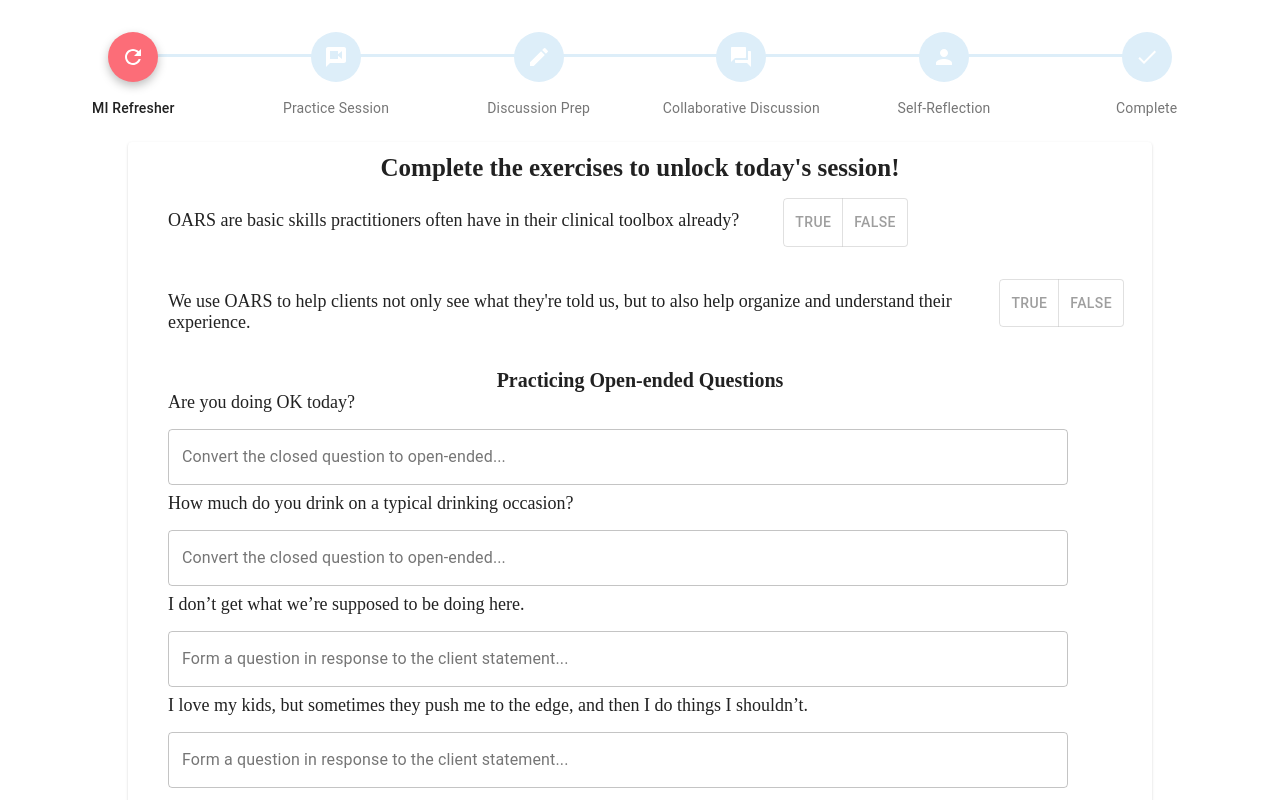
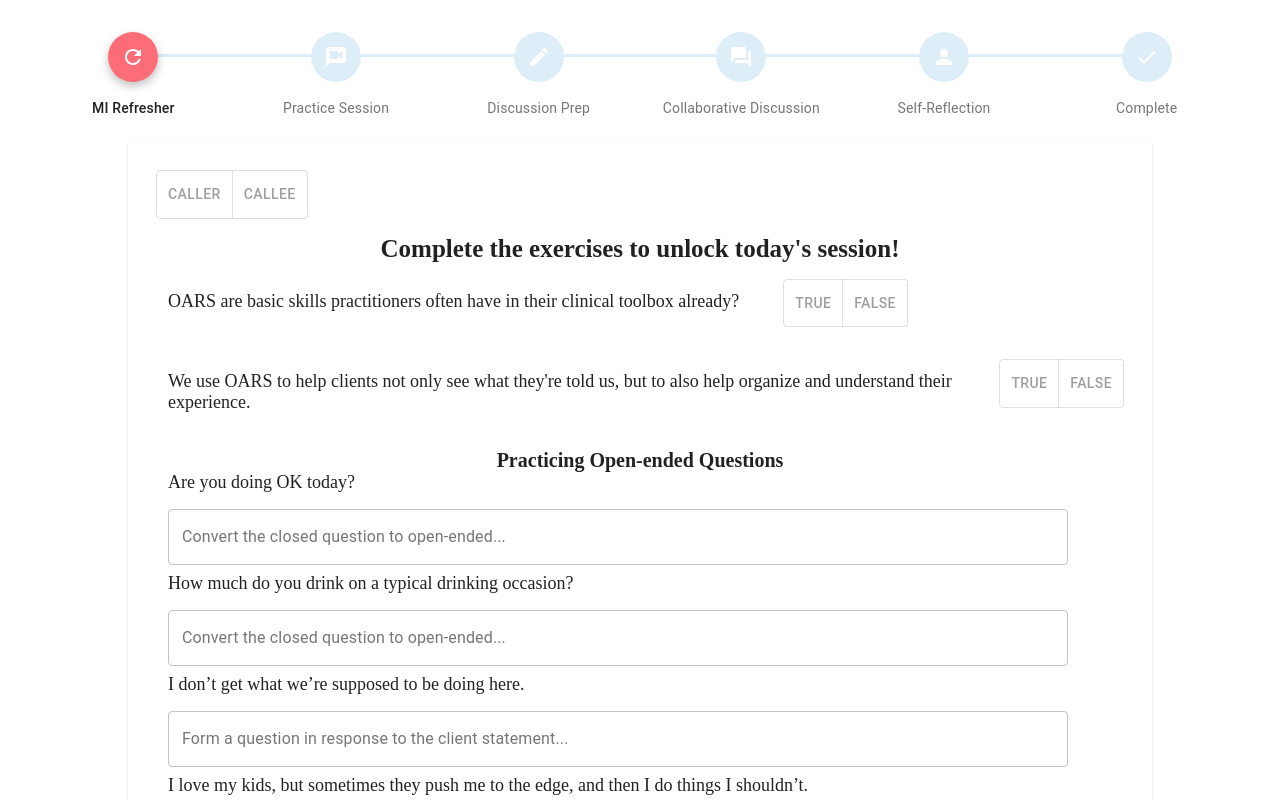
Before and after one commit to CoExLab/pinmi, a React (Create React App) app: page / in a window 1280 px wide. Shown: the top 800 px of the page. Built offline with nearby package versions, Linux system fonts and the light colour scheme; no server answers; the database is empty.

Commit message:
moved caller/callee to refresher session

```diff
--- a/src/App.js
+++ b/src/App.js
@@ -1,5 +1,5 @@
 import React from 'react';
-import {ActiveStepProvider, PinsProvider, SessionProvider} from './context/index'
+import {ActiveStepProvider, PinsProvider, SessionProvider, UserModeProvider} from './context/index'
 import Content from './components/layout/Content';
 import { Provider } from "react-redux";
 import { store } from "./components/Store";
@@ -12,9 +12,11 @@ const App = () => {
             <SessionProvider>
                 <ActiveStepProvider>
                     <PinsProvider>
-                        <main>
-                            <Content />
-                        </main>
+                        <UserModeProvider>
+                            <main>
+                                <Content />
+                            </main>
+                        </UserModeProvider>
                     </PinsProvider>
                 </ActiveStepProvider>
             </SessionProvider>
--- a/src/components/AudioReview.js
+++ b/src/components/AudioReview.js
@@ -95,8 +95,8 @@ const AudioReview = ({curPinIndex, setCurPinIndex}) => {
             pinTime: curTime,
             // pinInfos: {"pinNote": "", "pinPerspective": "", "pinCategory": "", "pinSkill": ""},
             sessionID: MiTrainingSessionID,
-            trainerPinInfos: {"pinNote": "", "pinPerspective": "", "pinCategory": "", "pinSkill": ""},
-            traineePinInfos: {"pinNote": "", "pinPerspective": "", "pinCategory": "", "pinSkill": ""},
+            callerPinInfos: {"pinNote": "", "pinPerspective": "", "pinCategory": "", "pinSkill": ""},
+            calleePinInfos: {"pinNote": "", "pinPerspective": "", "pinCategory": "", "pinSkill": ""},
         })
         .then( () => {
             setPins([...pins, ]);
--- a/src/components/DissResponse.js
+++ b/src/components/DissResponse.js
@@ -9,6 +9,9 @@ import { makeStyles } from '@material-ui/core/styles';
 import { usePins } from '../hooks/index';
 import { firebase } from "../hooks/firebase";
 
+//context
+import { useUserModeValue } from '../context';
+
 const useStyles = makeStyles((theme) => ({
     root: {
       '& > *': {
@@ -19,8 +22,8 @@ const useStyles = makeStyles((theme) => ({
   }));
 
 const DissResponse = ({curPinIndex}) => {
-    // temp user mode switcher
-    const [userMode, setUserMode] = useState("caller");
+    // user mode switcher
+    const {userMode, setUserMode} = useUserModeValue();
 
     const handleUserModeSwitch = () => {
         if(userMode === "caller"){
@@ -121,8 +124,8 @@ const DissResponse = ({curPinIndex}) => {
         <Grid item xs={12} sm={8}>
             <Paper >
                 <h2>{userMode}</h2>
-                <Button variant="contained" onClick = {() => handleUserModeSwitch()}>userMode switcher</Button>
-                <Box m={2} height={700} >
+                {/* <Button variant="contained" onClick = {() => handleUserModeSwitch()}>userMode switcher</Button> */}
+                <Box m={2} height={750} >
                     <Box fontStyle="italic" fontSize={18}>
                         Pinned at {formatTime(pins.map(pin => pin.pinTime)[curPinIndex])}
                     </Box>
--- a/src/components/Notetaking.js
+++ b/src/components/Notetaking.js
@@ -7,6 +7,9 @@ import MISkillsSheet from './layout/MISkillsSheet';
 // firebase hook
 import { usePins } from '../hooks/index';
 import { firebase } from "../hooks/firebase";
+
+//context
+import { useUserModeValue } from '../context';
 
 const Notetaking = ({curPinIndex}) => {
     //creating a refernce for TextField Component
@@ -23,16 +26,16 @@ const Notetaking = ({curPinIndex}) => {
     const [curPerspectiveInfo, setCurPerspectiveInfo] = useState('');
     const [curSkillInfo, setCurSkillInfo] = useState('');
 
-    // temp user mode switcher
-    const [userMode, setUserMode] = useState("caller");
+    // user mode switcher
+    const {userMode, setUserMode} = useUserModeValue();
 
-    const handleUserModeSwitch = () => {
-        if(userMode === "caller"){
-            setUserMode("callee");
-        } else{
-            setUserMode("caller");
-        }
-    }
+    // const handleUserModeSwitch = () => {
+    //     if(userMode === "caller"){
+    //         setUserMode("callee");
+    //     } else{
+    //         setUserMode("caller");
+    //     }
+    // }
 
     useEffect(() => {
         fetchCurTextVal(`${userMode}PinInfos.pinNote`);
@@ -105,7 +108,7 @@ const Notetaking = ({curPinIndex}) => {
         <Grid item xs={12} sm={8}>
             <Paper >
                 <h2>{userMode}</h2>
-                <Button variant="contained" onClick = {() => handleUserModeSwitch()}>userMode switcher</Button>
+                {/* <Button variant="contained" onClick = {() => handleUserModeSwitch()}>userMode switcher</Button> */}
                 <Box m={2} height={700} >
                     {curPinIndex !== -1 ?
                         <Box fontStyle="italic" fontSize={18}>
--- a/src/components/layout/Refresher.jsx
+++ b/src/components/layout/Refresher.jsx
@@ -1,13 +1,21 @@
 import React, {useState} from 'react';
 import { Paper, Box, TextField, Grid, Button } from '@material-ui/core';
 import {ToggleButton, ToggleButtonGroup } from '@material-ui/lab';
-
 import { Fragment } from 'react';
+import { useUserModeValue } from '../../context';
 
 const Refresher = () => {
 
     const [question1Ans, setQuestion1Ans] = useState('');
     const [question2Ans, setQuestion2Ans] = useState('');
+
+    const {userMode, setUserMode} = useUserModeValue();
+
+    const handleUserMode = (event, newMode) => {
+        if (newMode !== null) {
+            setUserMode(newMode);
+        }
+    };
 
     const handleQestion1 = (event, newAns) => {
       if (newAns !== null) {
@@ -29,6 +37,20 @@ const Refresher = () => {
                     <Paper >
                         <Grid container spacing={1}>
                             <Box m={2} height={800} width = {1000}>
+                                <Box align="left" m = {2}>
+                                    <ToggleButtonGroup
+                                        value={userMode}
+                                        exclusive
+                                        onChange={handleUserMode}
+                                    >
+                                        <ToggleButton value="caller" aria-label="left aligned">
+                                            caller
+                                        </ToggleButton>
+                                        <ToggleButton value="callee" aria-label="centered">
+                                            callee
+                                        </ToggleButton>
+                                    </ToggleButtonGroup>
+                                </Box>
                                 <Box fontStyle="normal" fontSize={25} textAlign="center" fontWeight="fontWeightBold" >
                                     Complete the exercises to unlock today's session!
                                 </Box>
--- a/src/context/index.js
+++ b/src/context/index.js
@@ -13,6 +13,17 @@ export const ActiveStepProvider = ({children}) => {
 }
 export const useActiveStepValue = () => useContext(ActiveStepContext);
 
+export const UserModeContext = createContext();
+export const UserModeProvider = ({children}) => {
+    const [userMode, setUserMode] = useState("");
+
+    return  (
+        <UserModeContext.Provider value = {{userMode, setUserMode}}>
+            {children}
+        </UserModeContext.Provider>
+    )
+}
+export const useUserModeValue = () => useContext(UserModeContext);
 
 export const PinsContext = createContext();
 export const PinsProvider = ({ children }) => {
```
